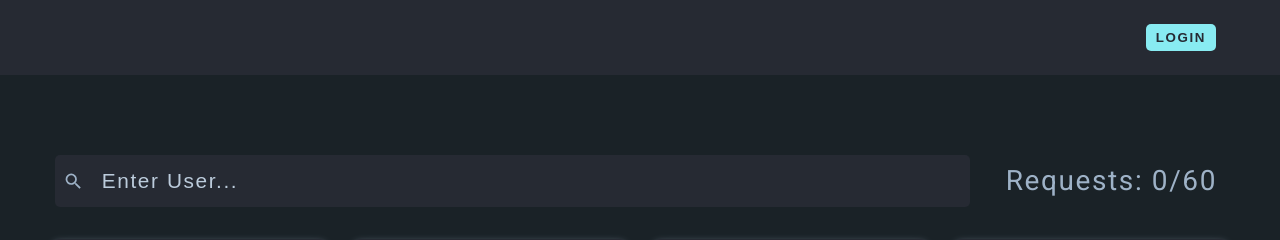
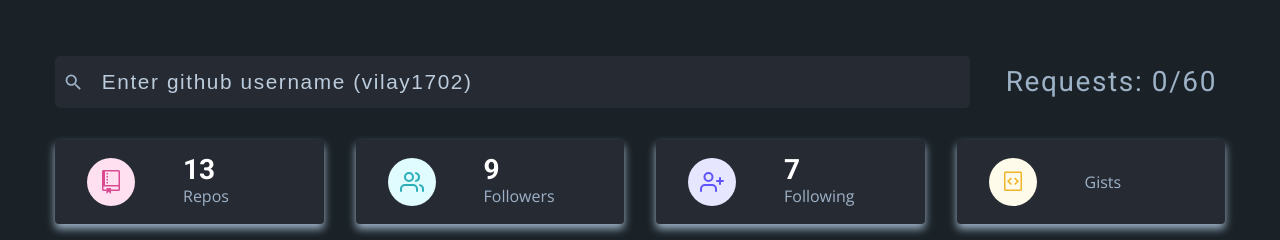
Before and after one commit to vilay1702/github-users, a React (Create React App) app: page / in a window 1280 px wide. Shown: the top 240 px of the page. Built offline with nearby package versions, Linux system fonts and the light colour scheme; no server answers.

Commit message:
remove login feature

```diff
--- a/src/App.js
+++ b/src/App.js
@@ -1,4 +1,4 @@
-import { Dashboard, Login, PrivateRoute, AuthWrapper, Error } from "./pages";
+import { Dashboard } from "./pages";
 import { BrowserRouter as Router, Switch, Route } from "react-router-dom";
 
 function App() {
--- a/src/components/Search.js
+++ b/src/components/Search.js
@@ -24,7 +24,7 @@ const Search = () => {
             <MdSearch />
             <input
               type="text"
-              placeholder="Enter user..."
+              placeholder="Enter github username (vilay1702)"
               value={user}
               onChange={(e) => setUser(e.target.value)}
               required
@@ -41,6 +41,7 @@ const Search = () => {
 
 const Wrapper = styled.div`
   position: relative;
+  margin-top: 5vh;
   display: grid;
   gap: 1rem 1.75rem;
   @media (min-width: 768px) {
@@ -71,7 +72,7 @@ const Wrapper = styled.div`
     }
     input::placeholder {
       color: var(--clr-grey-8);
-      text-transform: capitalize;
+      // text-transform: capitalize;
       letter-spacing: var(--spacing);
     }
     button {
--- a/src/pages/Dashboard.js
+++ b/src/pages/Dashboard.js
@@ -1,5 +1,5 @@
 import React from "react";
-import { Info, Repos, User, Search, Navbar, Loading } from "../components";
+import { Info, Repos, User, Search, Loading } from "../components";
 import { GithubContext } from "../context/context";
 
 const Dashboard = () => {
@@ -15,7 +15,7 @@ const Dashboard = () => {
   } else {
     return (
       <main>
-        <Navbar></Navbar>
+        {/* <Navbar></Navbar> */}
         <Search />
         <Info />
         <User />
```
